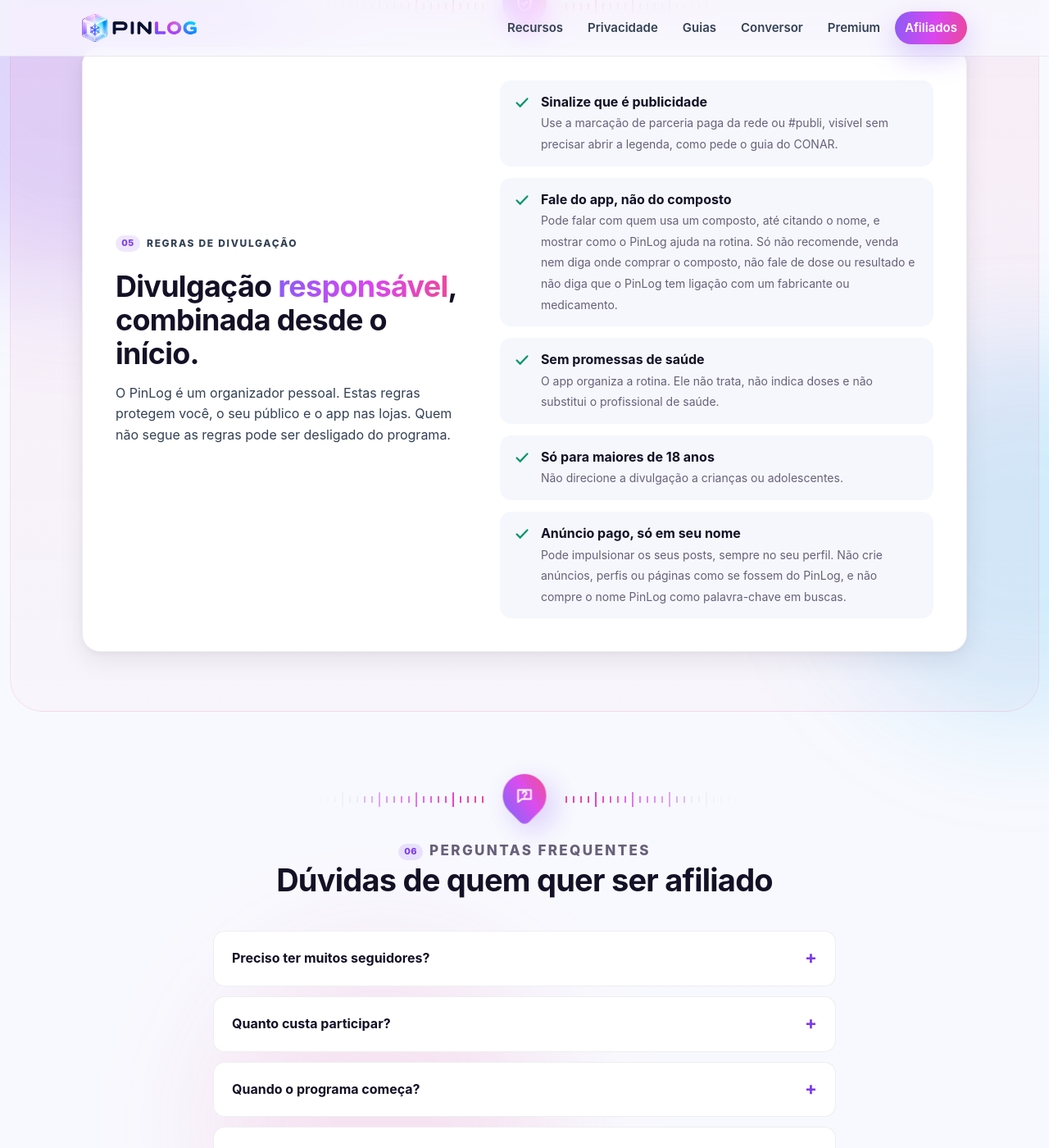
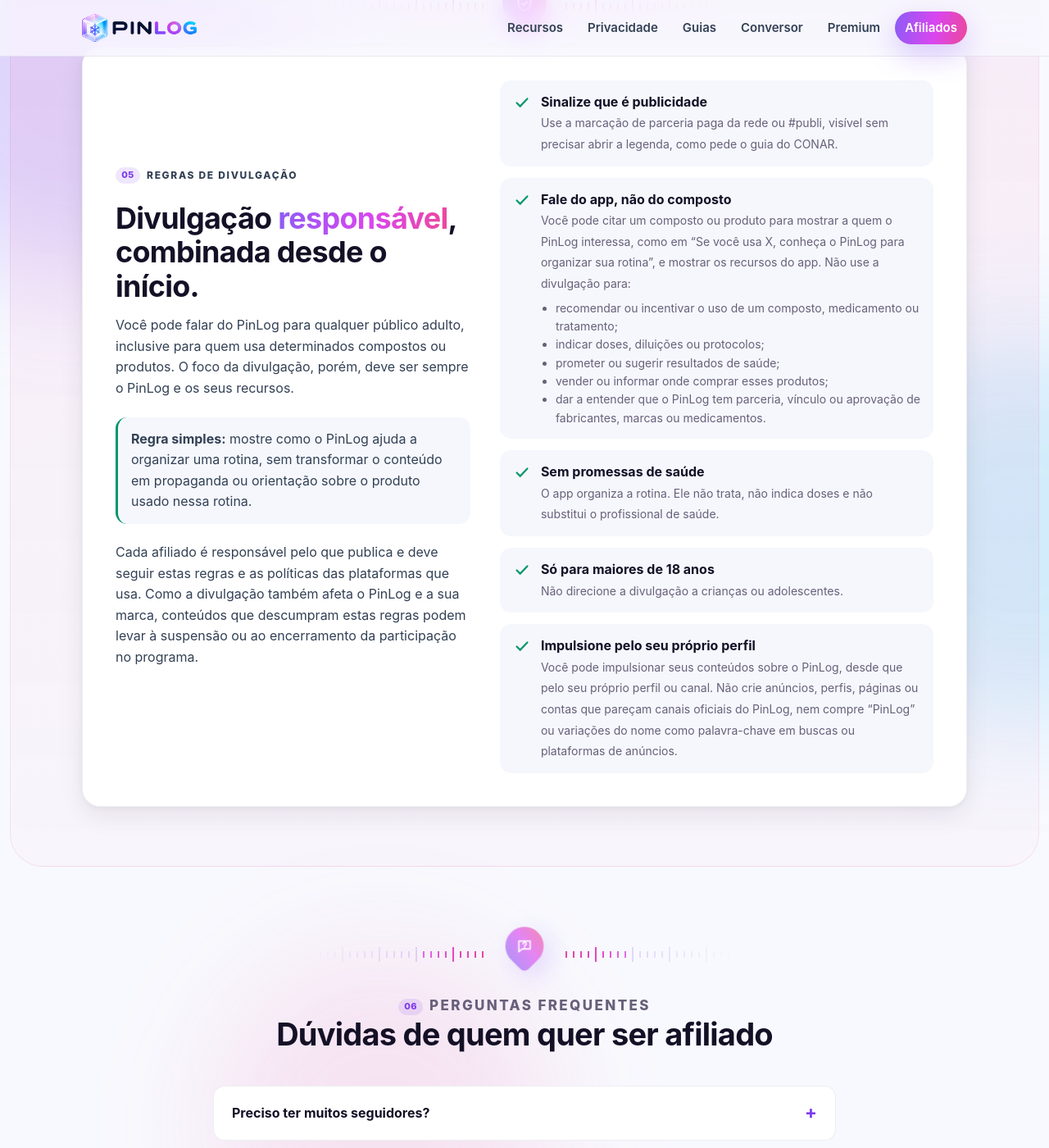
Before and after one commit to klvnblst/pinlog-site, a Jekyll site: the page built from afiliados.html, in a window 1280 px wide and 1400 px high, scrolled down 5628 px. Shown: the whole window at 82% size. Built offline with Jekyll 4.4.1, drawn with Linux system fonts in a browser that asks for light colours.

Commit message:
Afiliados: regras de divulgação em linguagem mais humana (exemplo "Se você usa X", lista do que não é permitido, regra simples, impulsionamento pelo próprio perfil e responsabilidade), também nos termos 1.2

```diff
--- a/afiliados.html
+++ b/afiliados.html
@@ -297,16 +297,25 @@
         <p class="eyebrow"><span class="chapter-num" aria-hidden="true">05</span>Regras de divulgação</p>
         <h2>Divulgação <span class="gradient-text">responsável</span>, combinada desde o início.</h2>
         <p>
-          O PinLog é um organizador pessoal. Estas regras protegem você, o seu público e o app nas lojas. Quem não segue
-          as regras pode ser desligado do programa.
+          Você pode falar do PinLog para qualquer público adulto, inclusive para quem usa determinados compostos ou
+          produtos. O foco da divulgação, porém, deve ser sempre o PinLog e os seus recursos.
+        </p>
+        <p class="rule-tip">
+          <strong>Regra simples:</strong> mostre como o PinLog ajuda a organizar uma rotina, sem transformar o conteúdo
+          em propaganda ou orientação sobre o produto usado nessa rotina.
+        </p>
+        <p>
+          Cada afiliado é responsável pelo que publica e deve seguir estas regras e as políticas das plataformas que usa.
+          Como a divulgação também afeta o PinLog e a sua marca, conteúdos que descumpram estas regras podem levar à
+          suspensão ou ao encerramento da participação no programa.
         </p>
       </div>
       <ul class="checks">
         <li><svg viewBox="0 0 24 24" fill="none" stroke="currentColor" stroke-width="2.4" stroke-linecap="round" aria-hidden="true"><path d="m5 12.5 4.5 4.5L19 7"/></svg><div><strong>Sinalize que é publicidade</strong><span>Use a marcação de parceria paga da rede ou #publi, visível sem precisar abrir a legenda, como pede o guia do CONAR.</span></div></li>
-        <li><svg viewBox="0 0 24 24" fill="none" stroke="currentColor" stroke-width="2.4" stroke-linecap="round" aria-hidden="true"><path d="m5 12.5 4.5 4.5L19 7"/></svg><div><strong>Fale do app, não do composto</strong><span>Pode falar com quem usa um composto, até citando o nome, e mostrar como o PinLog ajuda na rotina. Só não recomende, venda nem diga onde comprar o composto, não fale de dose ou resultado e não diga que o PinLog tem ligação com um fabricante ou medicamento.</span></div></li>
+        <li><svg viewBox="0 0 24 24" fill="none" stroke="currentColor" stroke-width="2.4" stroke-linecap="round" aria-hidden="true"><path d="m5 12.5 4.5 4.5L19 7"/></svg><div><strong>Fale do app, não do composto</strong><span>Você pode citar um composto ou produto para mostrar a quem o PinLog interessa, como em “Se você usa X, conheça o PinLog para organizar sua rotina”, e mostrar os recursos do app. Não use a divulgação para:</span><ul class="check-list"><li>recomendar ou incentivar o uso de um composto, medicamento ou tratamento;</li><li>indicar doses, diluições ou protocolos;</li><li>prometer ou sugerir resultados de saúde;</li><li>vender ou informar onde comprar esses produtos;</li><li>dar a entender que o PinLog tem parceria, vínculo ou aprovação de fabricantes, marcas ou medicamentos.</li></ul></div></li>
         <li><svg viewBox="0 0 24 24" fill="none" stroke="currentColor" stroke-width="2.4" stroke-linecap="round" aria-hidden="true"><path d="m5 12.5 4.5 4.5L19 7"/></svg><div><strong>Sem promessas de saúde</strong><span>O app organiza a rotina. Ele não trata, não indica doses e não substitui o profissional de saúde.</span></div></li>
         <li><svg viewBox="0 0 24 24" fill="none" stroke="currentColor" stroke-width="2.4" stroke-linecap="round" aria-hidden="true"><path d="m5 12.5 4.5 4.5L19 7"/></svg><div><strong>Só para maiores de 18 anos</strong><span>Não direcione a divulgação a crianças ou adolescentes.</span></div></li>
-        <li><svg viewBox="0 0 24 24" fill="none" stroke="currentColor" stroke-width="2.4" stroke-linecap="round" aria-hidden="true"><path d="m5 12.5 4.5 4.5L19 7"/></svg><div><strong>Anúncio pago, só em seu nome</strong><span>Pode impulsionar os seus posts, sempre no seu perfil. Não crie anúncios, perfis ou páginas como se fossem do PinLog, e não compre o nome PinLog como palavra-chave em buscas.</span></div></li>
+        <li><svg viewBox="0 0 24 24" fill="none" stroke="currentColor" stroke-width="2.4" stroke-linecap="round" aria-hidden="true"><path d="m5 12.5 4.5 4.5L19 7"/></svg><div><strong>Impulsione pelo seu próprio perfil</strong><span>Você pode impulsionar seus conteúdos sobre o PinLog, desde que pelo seu próprio perfil ou canal. Não crie anúncios, perfis, páginas ou contas que pareçam canais oficiais do PinLog, nem compre “PinLog” ou variações do nome como palavra-chave em buscas ou plataformas de anúncios.</span></div></li>
       </ul>
     </div>
   </div>
--- a/assets/css/site.css
+++ b/assets/css/site.css
@@ -877,6 +877,28 @@
   color: var(--muted);
 }
 
+.checks .check-list {
+  margin: 6px 0 0;
+  padding-left: 18px;
+  font-size: 14px;
+  color: var(--muted);
+  list-style: disc;
+}
+
+.checks .check-list li {
+  display: list-item;
+  padding: 0;
+  border-radius: 0;
+  background: none;
+}
+
+.privacy-panel > div > p.rule-tip {
+  padding: 14px 16px;
+  border-left: 3px solid var(--mint);
+  border-radius: var(--radius-md);
+  background: var(--card-soft);
+}
+
 @media (max-width: 880px) {
   .privacy-panel {
     grid-template-columns: 1fr;
```
Also changed, not shown: afiliados-termos.md (+10 -5 lines).
